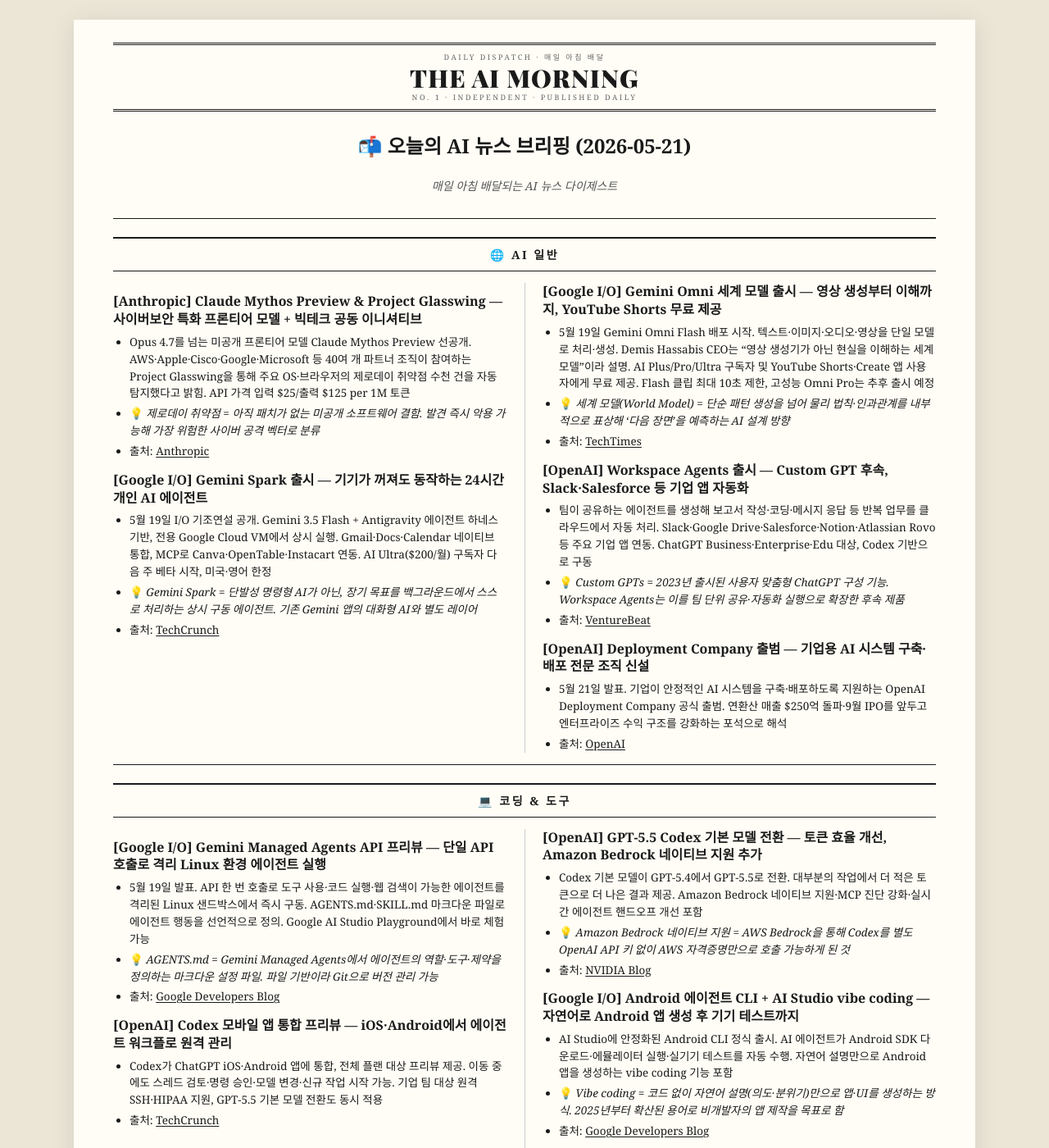
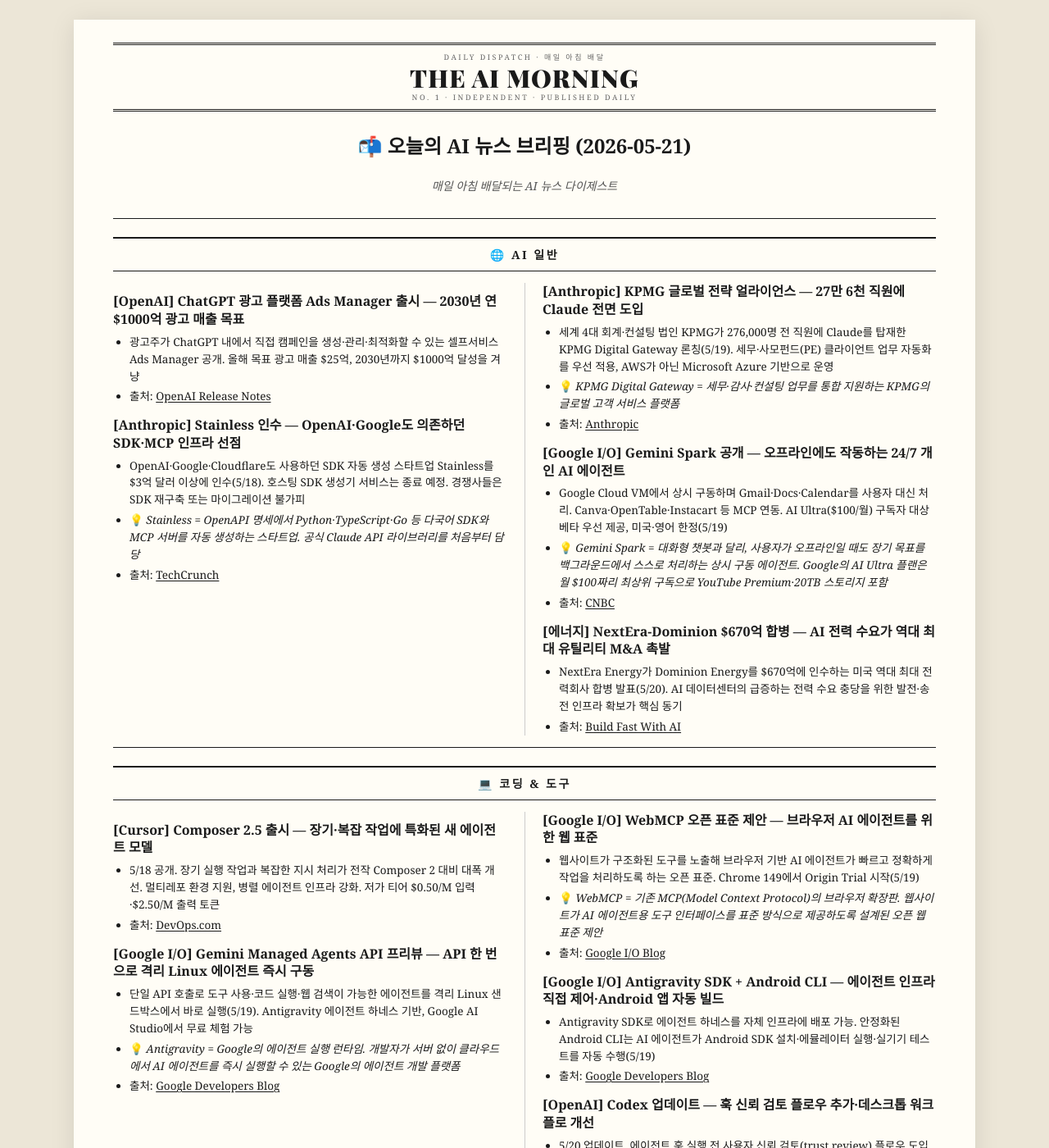
Before and after one commit to kimjans/daily-news, a Jekyll site: the page built from index.md, in a window 1280 px wide and 1400 px high. Shown: the whole window at 82% size. Built offline with Jekyll 4.4.1, drawn with Linux system fonts in a browser that asks for light colours; some of the changed text lies outside the part shown.

Commit message:
daily news: 2026-05-21

```diff
--- a/index.md
+++ b/index.md
@@ -11,53 +11,52 @@ title: The AI Morning
 
 ## 🌐 AI 일반
 
-### **[Anthropic]** Claude Mythos Preview & Project Glasswing — 사이버보안 특화 프론티어 모델 + 빅테크 공동 이니셔티브
-- Opus 4.7를 넘는 미공개 프론티어 모델 Claude Mythos Preview 선공개. AWS·Apple·Cisco·Google·Microsoft 등 40여 개 파트너 조직이 참여하는 Project Glasswing을 통해 주요 OS·브라우저의 제로데이 취약점 수천 건을 자동 탐지했다고 밝힘. API 가격 입력 $25/출력 $125 per 1M 토큰
-- 💡 *제로데이 취약점 = 아직 패치가 없는 미공개 소프트웨어 결함. 발견 즉시 악용 가능해 가장 위험한 사이버 공격 벡터로 분류*
-- 출처: [Anthropic](https://www.anthropic.com/glasswing)
+### **[OpenAI]** ChatGPT 광고 플랫폼 Ads Manager 출시 — 2030년 연 $1000억 광고 매출 목표
+- 광고주가 ChatGPT 내에서 직접 캠페인을 생성·관리·최적화할 수 있는 셀프서비스 Ads Manager 공개. 올해 목표 광고 매출 $25억, 2030년까지 $1000억 달성을 겨냥
+- 출처: [OpenAI Release Notes](https://releasebot.io/updates/openai)
 
-### **[Google I/O]** Gemini Spark 출시 — 기기가 꺼져도 동작하는 24시간 개인 AI 에이전트
-- 5월 19일 I/O 기조연설 공개. Gemini 3.5 Flash + Antigravity 에이전트 하네스 기반, 전용 Google Cloud VM에서 상시 실행. Gmail·Docs·Calendar 네이티브 통합, MCP로 Canva·OpenTable·Instacart 연동. AI Ultra($200/월) 구독자 다음 주 베타 시작, 미국·영어 한정
-- 💡 *Gemini Spark = 단발성 명령형 AI가 아닌, 장기 목표를 백그라운드에서 스스로 처리하는 상시 구동 에이전트. 기존 Gemini 앱의 대화형 AI와 별도 레이어*
-- 출처: [TechCrunch](https://techcrunch.com/2026/05/19/google-introduces-gemini-spark-a-24-7-agentic-assistant-with-gmail-integration/)
+### **[Anthropic]** Stainless 인수 — OpenAI·Google도 의존하던 SDK·MCP 인프라 선점
+- OpenAI·Google·Cloudflare도 사용하던 SDK 자동 생성 스타트업 Stainless를 $3억 달러 이상에 인수(5/18). 호스팅 SDK 생성기 서비스는 종료 예정. 경쟁사들은 SDK 재구축 또는 마이그레이션 불가피
+- 💡 *Stainless = OpenAPI 명세에서 Python·TypeScript·Go 등 다국어 SDK와 MCP 서버를 자동 생성하는 스타트업. 공식 Claude API 라이브러리를 처음부터 담당*
+- 출처: [TechCrunch](https://techcrunch.com/2026/05/18/anthropic-has-acquired-the-dev-tools-startup-used-by-openai-google-and-cloudflare/)
 
-### **[Google I/O]** Gemini Omni 세계 모델 출시 — 영상 생성부터 이해까지, YouTube Shorts 무료 제공
-- 5월 19일 Gemini Omni Flash 배포 시작. 텍스트·이미지·오디오·영상을 단일 모델로 처리·생성. Demis Hassabis CEO는 "영상 생성기가 아닌 현실을 이해하는 세계 모델"이라 설명. AI Plus/Pro/Ultra 구독자 및 YouTube Shorts·Create 앱 사용자에게 무료 제공. Flash 클립 최대 10초 제한, 고성능 Omni Pro는 추후 출시 예정
-- 💡 *세계 모델(World Model) = 단순 패턴 생성을 넘어 물리 법칙·인과관계를 내부적으로 표상해 '다음 장면'을 예측하는 AI 설계 방향*
-- 출처: [TechTimes](https://www.techtimes.com/articles/316859/20260519/google-launches-gemini-omni-video-model-holds-back-its-riskiest-feature.htm)
+### **[Anthropic]** KPMG 글로벌 전략 얼라이언스 — 27만 6천 직원에 Claude 전면 도입
+- 세계 4대 회계·컨설팅 법인 KPMG가 276,000명 전 직원에 Claude를 탑재한 KPMG Digital Gateway 론칭(5/19). 세무·사모펀드(PE) 클라이언트 업무 자동화를 우선 적용, AWS가 아닌 Microsoft Azure 기반으로 운영
+- 💡 *KPMG Digital Gateway = 세무·감사·컨설팅 업무를 통합 지원하는 KPMG의 글로벌 고객 서비스 플랫폼*
+- 출처: [Anthropic](https://www.anthropic.com/news/anthropic-kpmg)
 
-### **[OpenAI]** Workspace Agents 출시 — Custom GPT 후속, Slack·Salesforce 등 기업 앱 자동화
-- 팀이 공유하는 에이전트를 생성해 보고서 작성·코딩·메시지 응답 등 반복 업무를 클라우드에서 자동 처리. Slack·Google Drive·Salesforce·Notion·Atlassian Rovo 등 주요 기업 앱 연동. ChatGPT Business·Enterprise·Edu 대상, Codex 기반으로 구동
-- 💡 *Custom GPTs = 2023년 출시된 사용자 맞춤형 ChatGPT 구성 기능. Workspace Agents는 이를 팀 단위 공유·자동화 실행으로 확장한 후속 제품*
-- 출처: [VentureBeat](https://venturebeat.com/orchestration/openai-unveils-workspace-agents-a-successor-to-custom-gpts-for-enterprises-that-can-plug-directly-into-slack-salesforce-and-more)
+### **[Google I/O]** Gemini Spark 공개 — 오프라인에도 작동하는 24/7 개인 AI 에이전트
+- Google Cloud VM에서 상시 구동하며 Gmail·Docs·Calendar를 사용자 대신 처리. Canva·OpenTable·Instacart 등 MCP 연동. AI Ultra($100/월) 구독자 대상 베타 우선 제공, 미국·영어 한정(5/19)
+- 💡 *Gemini Spark = 대화형 챗봇과 달리, 사용자가 오프라인일 때도 장기 목표를 백그라운드에서 스스로 처리하는 상시 구동 에이전트. Google의 AI Ultra 플랜은 월 $100짜리 최상위 구독으로 YouTube Premium·20TB 스토리지 포함*
+- 출처: [CNBC](https://www.cnbc.com/2026/05/19/google-ai-ultra-gemini-spark-omni.html)
 
-### **[OpenAI]** Deployment Company 출범 — 기업용 AI 시스템 구축·배포 전문 조직 신설
-- 5월 21일 발표. 기업이 안정적인 AI 시스템을 구축·배포하도록 지원하는 OpenAI Deployment Company 공식 출범. 연환산 매출 $250억 돌파·9월 IPO를 앞두고 엔터프라이즈 수익 구조를 강화하는 포석으로 해석
-- 출처: [OpenAI](https://openai.com/index/introducing-workspace-agents-in-chatgpt/)
+### **[에너지]** NextEra-Dominion $670억 합병 — AI 전력 수요가 역대 최대 유틸리티 M&A 촉발
+- NextEra Energy가 Dominion Energy를 $670억에 인수하는 미국 역대 최대 전력회사 합병 발표(5/20). AI 데이터센터의 급증하는 전력 수요 충당을 위한 발전·송전 인프라 확보가 핵심 동기
+- 출처: [Build Fast With AI](https://www.buildfastwithai.com/blogs/ai-news-today-may-20-2026)
 
 ---
 
 ## 💻 코딩 & 도구
 
-### **[Google I/O]** Gemini Managed Agents API 프리뷰 — 단일 API 호출로 격리 Linux 환경 에이전트 실행
-- 5월 19일 발표. API 한 번 호출로 도구 사용·코드 실행·웹 검색이 가능한 에이전트를 격리된 Linux 샌드박스에서 즉시 구동. AGENTS.md·SKILL.md 마크다운 파일로 에이전트 행동을 선언적으로 정의. Google AI Studio Playground에서 바로 체험 가능
-- 💡 *AGENTS.md = Gemini Managed Agents에서 에이전트의 역할·도구·제약을 정의하는 마크다운 설정 파일. 파일 기반이라 Git으로 버전 관리 가능*
-- 출처: [Google Developers Blog](https://blog.google/innovation-and-ai/technology/developers-tools/managed-agents-gemini-api/)
+### **[Cursor]** Composer 2.5 출시 — 장기·복잡 작업에 특화된 새 에이전트 모델
+- 5/18 공개. 장기 실행 작업과 복잡한 지시 처리가 전작 Composer 2 대비 대폭 개선. 멀티레포 환경 지원, 병렬 에이전트 인프라 강화. 저가 티어 $0.50/M 입력·$2.50/M 출력 토큰
+- 출처: [DevOps.com](https://devops.com/cursors-composer-2-5-brings-smarter-more-reliable-ai-coding-agents/)
 
-### **[OpenAI]** Codex 모바일 앱 통합 프리뷰 — iOS·Android에서 에이전트 워크플로 원격 관리
-- Codex가 ChatGPT iOS·Android 앱에 통합, 전체 플랜 대상 프리뷰 제공. 이동 중에도 스레드 검토·명령 승인·모델 변경·신규 작업 시작 가능. 기업 팀 대상 원격 SSH·HIPAA 지원, GPT-5.5 기본 모델 전환도 동시 적용
-- 출처: [TechCrunch](https://techcrunch.com/2026/05/14/openai-says-codex-is-coming-to-your-phone/)
-
-### **[OpenAI]** GPT-5.5 Codex 기본 모델 전환 — 토큰 효율 개선, Amazon Bedrock 네이티브 지원 추가
-- Codex 기본 모델이 GPT-5.4에서 GPT-5.5로 전환. 대부분의 작업에서 더 적은 토큰으로 더 나은 결과 제공. Amazon Bedrock 네이티브 지원·MCP 진단 강화·실시간 에이전트 핸드오프 개선 포함
-- 💡 *Amazon Bedrock 네이티브 지원 = AWS Bedrock을 통해 Codex를 별도 OpenAI API 키 없이 AWS 자격증명만으로 호출 가능하게 된 것*
-- 출처: [NVIDIA Blog](https://blogs.nvidia.com/blog/openai-codex-gpt-5-5-ai-agents/)
-
-### **[Google I/O]** Android 에이전트 CLI + AI Studio vibe coding — 자연어로 Android 앱 생성 후 기기 테스트까지
-- AI Studio에 안정화된 Android CLI 정식 출시. AI 에이전트가 Android SDK 다운로드·에뮬레이터 실행·실기기 테스트를 자동 수행. 자연어 설명만으로 Android 앱을 생성하는 vibe coding 기능 포함
-- 💡 *Vibe coding = 코드 없이 자연어 설명(의도·분위기)만으로 앱·UI를 생성하는 방식. 2025년부터 확산된 용어로 비개발자의 앱 제작을 목표로 함*
+### **[Google I/O]** Gemini Managed Agents API 프리뷰 — API 한 번으로 격리 Linux 에이전트 즉시 구동
+- 단일 API 호출로 도구 사용·코드 실행·웹 검색이 가능한 에이전트를 격리 Linux 샌드박스에서 바로 실행(5/19). Antigravity 에이전트 하네스 기반, Google AI Studio에서 무료 체험 가능
+- 💡 *Antigravity = Google의 에이전트 실행 런타임. 개발자가 서버 없이 클라우드에서 AI 에이전트를 즉시 실행할 수 있는 Google의 에이전트 개발 플랫폼*
 - 출처: [Google Developers Blog](https://developers.googleblog.com/all-the-news-from-the-google-io-2026-developer-keynote/)
 
-### **[Google I/O]** AI Studio — Google Workspace 직접 연동으로 Sheets·Drive 기반 에이전트 구축
-- Google AI Studio에서 Docs·Sheets·Drive·Calendar에 직접 접근 가능. Sheets 데이터 기반 대시보드, Drive 파일 정리 에이전트, 팀 문서 연동 워크플로를 코드 없이 구성. Gemini API와 동일한 자격증명으로 즉시 연결
-- 출처: [Google Cloud Blog](https://cloud.google.com/blog/products/ai-machine-learning/innovations-from-google-io-26-on-google-cloud)
+### **[Google I/O]** WebMCP 오픈 표준 제안 — 브라우저 AI 에이전트를 위한 웹 표준
+- 웹사이트가 구조화된 도구를 노출해 브라우저 기반 AI 에이전트가 빠르고 정확하게 작업을 처리하도록 하는 오픈 표준. Chrome 149에서 Origin Trial 시작(5/19)
+- 💡 *WebMCP = 기존 MCP(Model Context Protocol)의 브라우저 확장판. 웹사이트가 AI 에이전트용 도구 인터페이스를 표준 방식으로 제공하도록 설계된 오픈 웹 표준 제안*
+- 출처: [Google I/O Blog](https://blog.google/innovation-and-ai/technology/developers-tools/google-io-2026-developer-highlights/)
+
+### **[Google I/O]** Antigravity SDK + Android CLI — 에이전트 인프라 직접 제어·Android 앱 자동 빌드
+- Antigravity SDK로 에이전트 하네스를 자체 인프라에 배포 가능. 안정화된 Android CLI는 AI 에이전트가 Android SDK 설치·에뮬레이터 실행·실기기 테스트를 자동 수행(5/19)
+- 출처: [Google Developers Blog](https://developers.googleblog.com/all-the-news-from-the-google-io-2026-developer-keynote/)
+
+### **[OpenAI]** Codex 업데이트 — 훅 신뢰 검토 플로우 추가·데스크톱 워크플로 개선
+- 5/20 업데이트. 에이전트 훅 실행 전 사용자 신뢰 검토(trust review) 플로우 도입. 메시지 편집 유지, 드롭다운 복원, 스레드 재개 안정화 등 데스크톱 UX 개선 다수 포함
+- 💡 *훅(Hook) = 에이전트가 특정 시점에 자동 실행하는 커스텀 스크립트 또는 명령. 파일 저장·커밋·배포 전후에 검증·알림 등을 자동화하는 데 사용*
+- 출처: [OpenAI Release Notes](https://releasebot.io/updates/openai)
```
